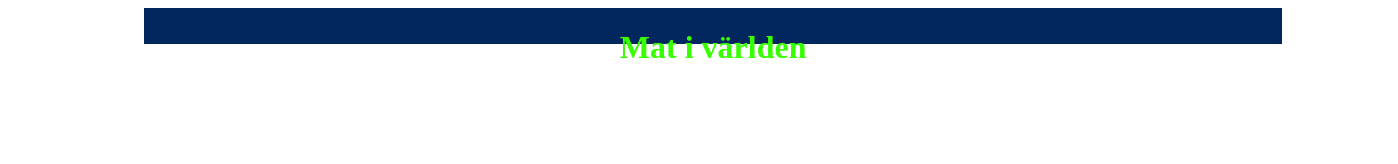
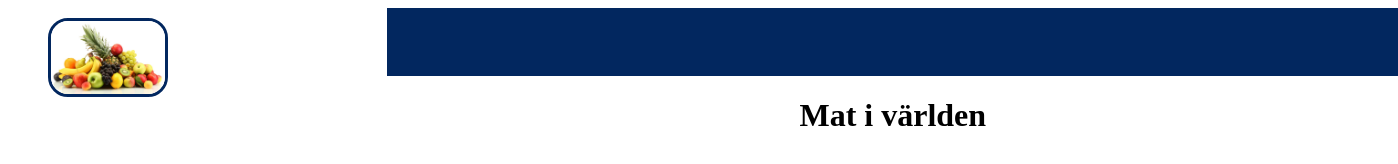
Before and after one commit to Gabriella-12345/Projekt-1, a plain HTML site: page index.html in a window 1280 px wide. Shown: the whole page, 1398 px wide, since content can reach past the window. Drawn offline with Linux system fonts and the light colour scheme.

Commit message:
Läggt till frukt bilden/ loggan

```diff
--- a/index.html
+++ b/index.html
@@ -8,10 +8,10 @@
 </head>
 <body>
 <div class="box-grid">
-
-    <header id = "rubrik" >    <h1 class = "rubrik" > Mat i världen </h1>  </header>
-    <!-- <header id = "bild1">    <img  src="./img/Frukt.jpg" alt="Massor av olika exotiska frukter">   </header> -->
-
+    <header></header>
+        <h1 id = "rubrik" > Mat i världen </h1>
+        <img  id = "bild1" src="./img/Frukt.jpg" alt="Massor av olika exotiska frukter">
+    </header>
 </div>
 
 </body>
--- a/style.css
+++ b/style.css
@@ -1,28 +1,31 @@
 .box-grid{
     display: grid;
-    grid-template-columns: 10% 90%;
+    grid-template-columns: 30% 80%;
     grid-template-rows: 40% 60%;
-    gap: 10px;
+
 }
 
 header{
     background-color: #02275F;
-    grid-column: 2/3;
-    color: #37ff00;
+    grid-row: 1/2;
+    color: #C0D2E7;
+
 
 }
 
-/* .bild1{
+#bild1{
     max-width: 30%;
     max-height: auto;
     grid-column: 1/2;
-    border: 2px soild orange;
-    border-radius: 15px;
+    grid-row: 1/2;
+    border-radius: 20px;
+    border: 3px solid #02275F;
+    margin-left: 40px;
+    margin-top: 10px;
 
+}
 
-} */
-
-.rubrik{
+#rubrik{
     grid-column: 2/3;
     text-align: center;
 }
```
